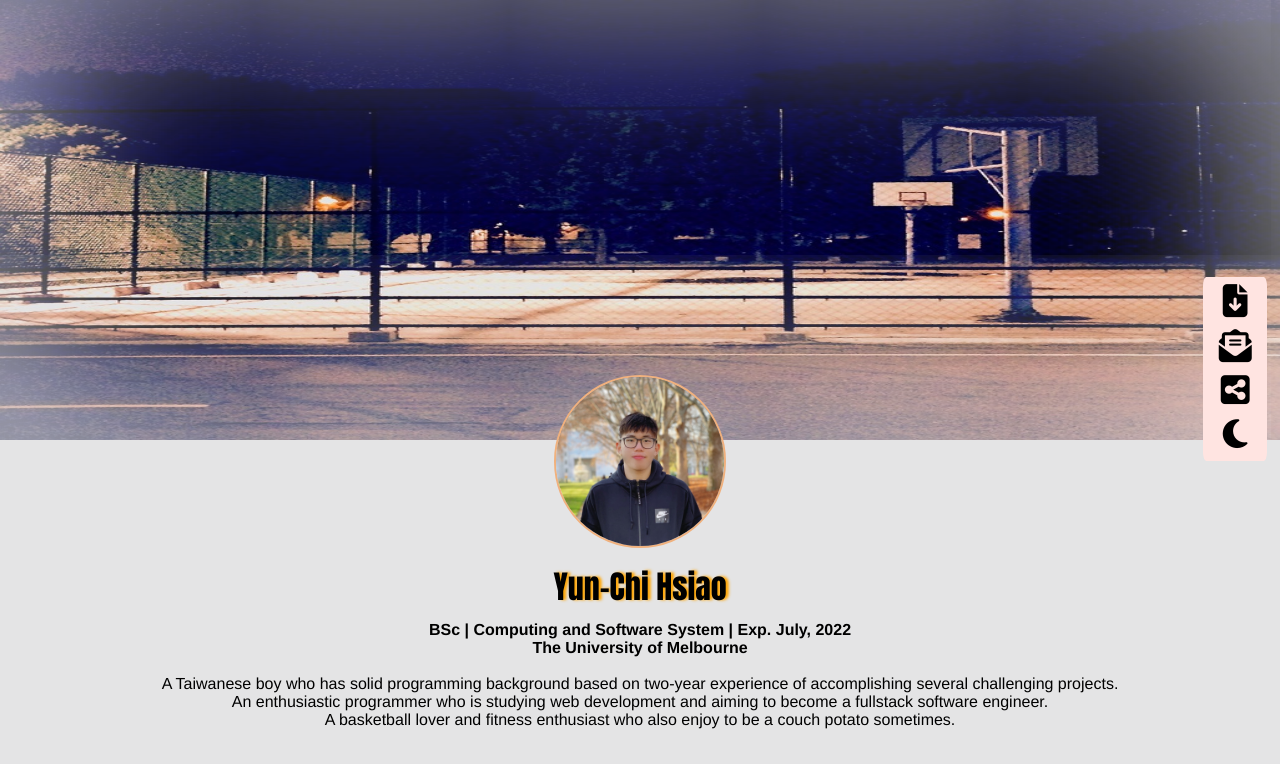
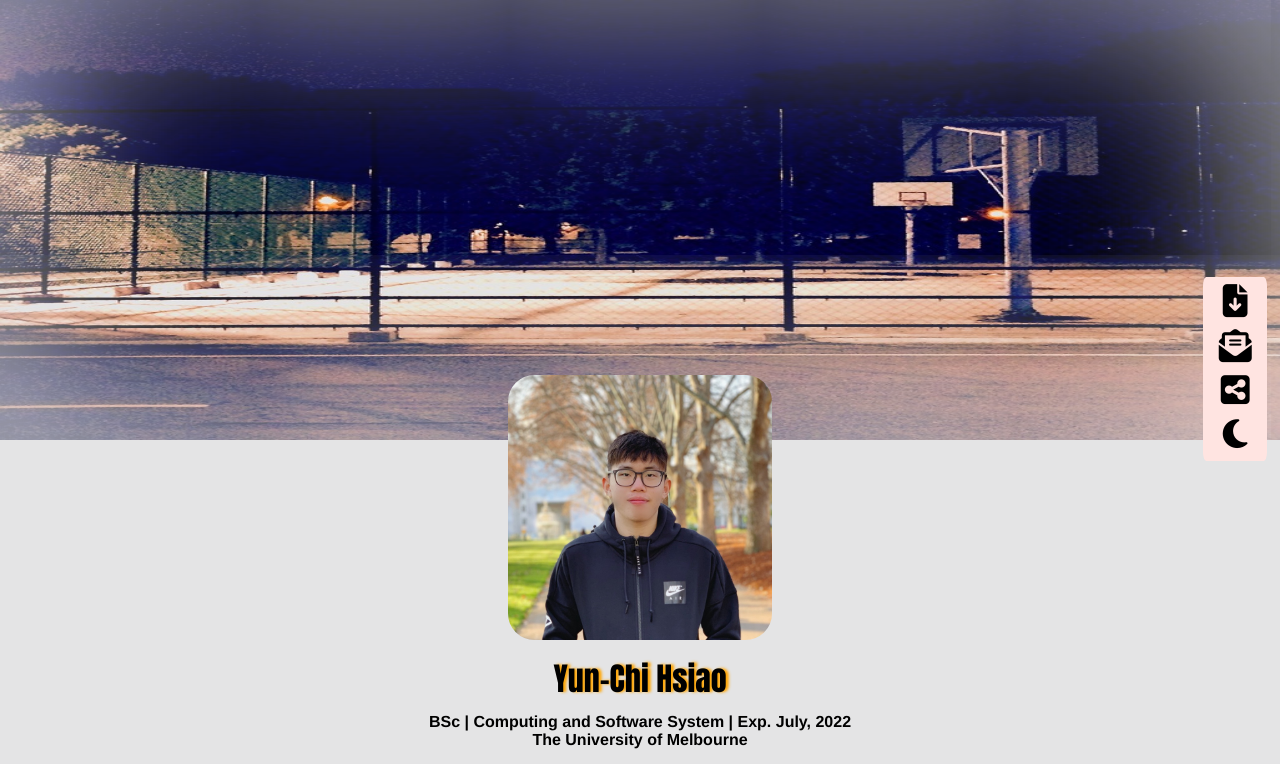
Before and after one commit to is0xjh25/is0xjh25.github.io, a plain HTML site: page index.html in a window 1280 px wide. In both pictures the pointer is over the picture 639 px from the left and 461 px from the top of the page. Shown: the top 764 px of the page. Drawn offline with Linux system fonts and the light colour scheme.

Commit message:
Modify: Profile image hover effect

```diff
--- a/css/style.css
+++ b/css/style.css
@@ -51,6 +51,14 @@ header {
 	border-radius:50%;
 	border: solid rgb(240, 177, 126);
 	border-width: 2px;
+}
+
+#profile-image:hover {
+	width: 23%;
+	height: 23%;
+	border-radius:0%;
+	border-radius:10%;
+	border: none;
 }
 
 #profile {
```
